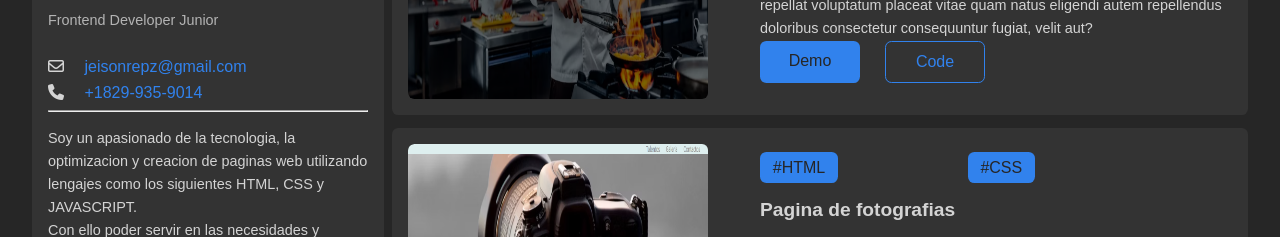
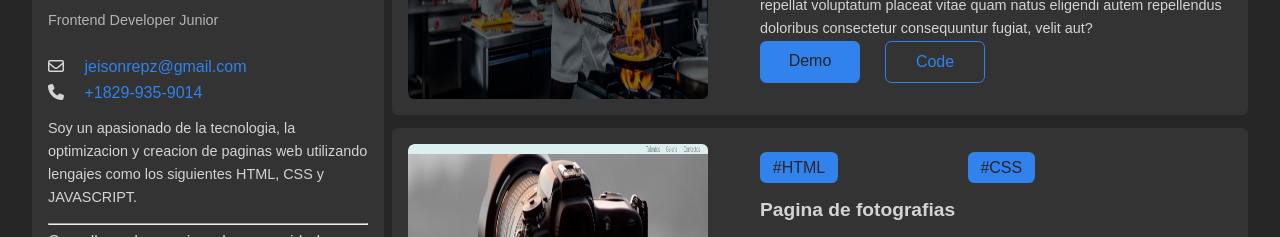
Before and after one commit to Jeison-dev27/Portfolio, a plain HTML site: page index.html in a window 1280 px wide. Shown: the part 555-792 px from the top of the page. Drawn offline with Linux system fonts and the light colour scheme.

Commit message:
Update index.html

```diff
--- a/index.html
+++ b/index.html
@@ -50,10 +50,9 @@
           <div class="card__link">
             <i class="fas fa-phone icon"></i>
             <a href="tel:8299359014">+1829-935-9014</a>
-            <hr>
           </div>
           <p class="card__text">
-            Soy un apasionado de la tecnologia, la optimizacion y creacion de paginas web utilizando lengajes como los siguientes  HTML, CSS y JAVASCRIPT. <br />
+            Soy un apasionado de la tecnologia, la optimizacion y creacion de paginas web utilizando lengajes como los siguientes  HTML, CSS y JAVASCRIPT. <br /><hr>
             Con ello poder servir en las necesidades y requerimientos de la empresa y/o equipo en cada proyecto que me vea
             involucrado,
             participar activamente, brindar soluciones y ser una pieza clave en el proceso.
```
